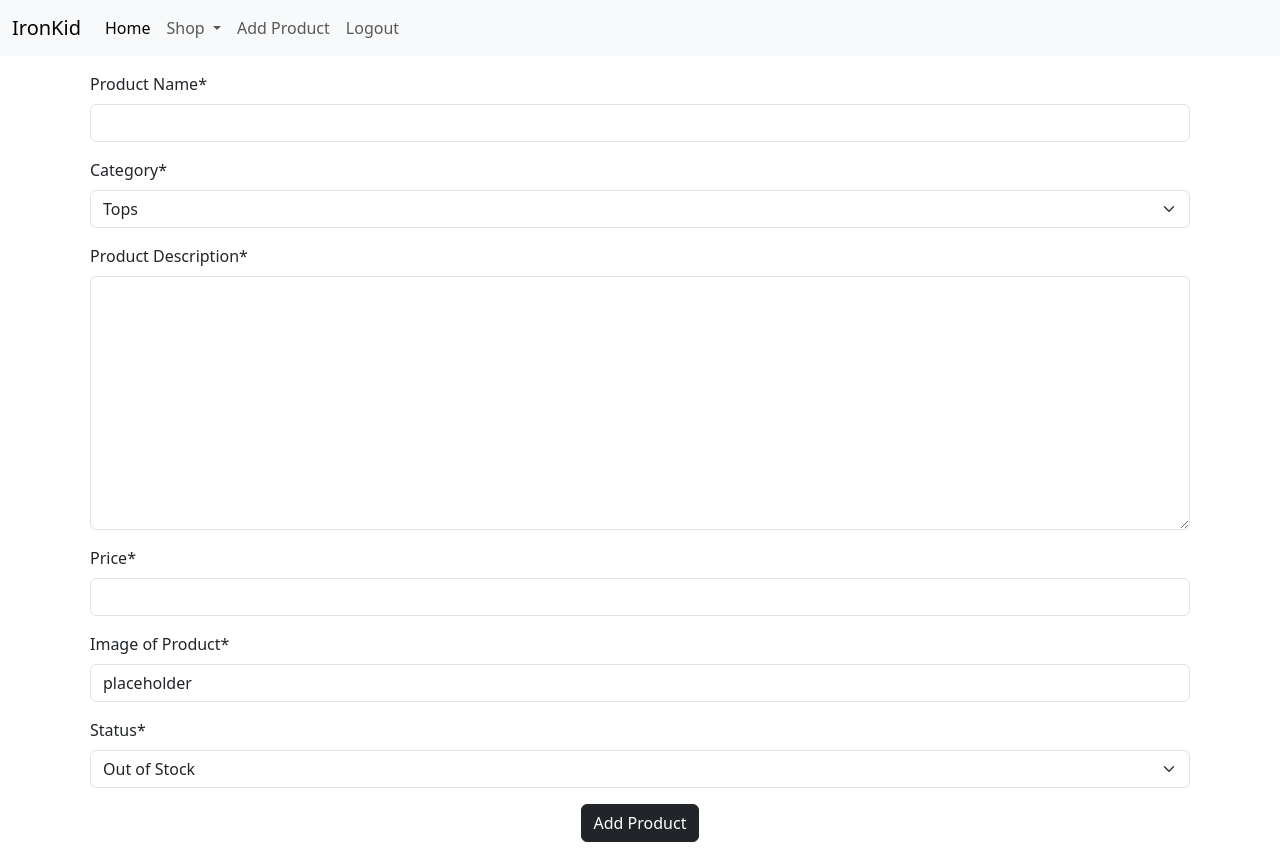
After one commit to dEEGE2time/ironkid, a Django app: page /add_product/ in a window 1280 px wide. The commit adds this page. Run offline with Django 3.2, Linux system fonts and the light colour scheme; the visitor is signed in with stand-in values (Sample User, id 1).

Commit message:
add form and view to add a product in the UI

```diff
--- a/ironkid/urls.py
+++ b/ironkid/urls.py
@@ -18,6 +18,7 @@ from django.urls import path, include
 
 urlpatterns = [
     path('admin/', admin.site.urls),
+    path('djrichtextfield/', include('djrichtextfield.urls')),
     path('summernote/', include('django_summernote.urls')),
     path('', include('shop.urls'), name='shop_urls'),
     path('accounts/', include('allauth.urls')),
--- /dev/null
+++ b/shop/forms.py
@@ -0,0 +1,26 @@
+from django import forms
+from djrichtextfield.widgets import RichTextWidget
+
+from .models import Product
+
+
+class ProductForm(forms.ModelForm):
+    """
+    Form to add a Product
+    """
+    class Meta:
+        model = Product
+        fields = ['name', 'category', 'description', 'price', 'featured_image', 'status']
+
+        widget = {
+            'description': forms.Textarea(attrs={'rows': 5}),
+        }
+
+        labels = {
+            'name': 'Product Name',
+            'category': 'Category',
+            'description': 'Product Description',
+            'price': 'Price',
+            'featured_image': 'Image of Product',
+            'status': 'Status'
+        }
--- a/shop/models.py
+++ b/shop/models.py
@@ -1,6 +1,7 @@
 from django.db import models
 from django.contrib.auth.models import User
 from cloudinary.models import CloudinaryField
+from django.utils.text import slugify
 
 STATUS = ((0, 'Out of Stock'), (1, 'In Stock'))
 CATEGORY = ((0, 'Tops'), (1, 'Pants'), (3, 'Accessories'), (3, 'Artwork'))
@@ -20,6 +21,10 @@ class Product(models.Model):
     def __str__(self):
         return self.name
 
+    def save(self,*args,**kwargs):
+        self.slug=slugify(self.name)
+        super(Product,self).save(*args,**kwargs)
+
 
 class Comment(models.Model):
     product = models.ForeignKey(Product, on_delete=models.CASCADE, related_name='comments')
--- a/shop/urls.py
+++ b/shop/urls.py
@@ -4,5 +4,6 @@ from django.urls import path
 
 urlpatterns = [
     path('', views.ProductList.as_view(), name='shop'),
+    path('add_product/', views.AddProduct.as_view(), name='add_product'),
     path('<slug:slug>/', views.ProductDetails.as_view(), name='product_detail'),
 ]
--- a/shop/views.py
+++ b/shop/views.py
@@ -1,6 +1,10 @@
-from django.shortcuts import render, get_object_or_404
+from django.shortcuts import render, get_object_or_404, reverse
 from django.views import generic, View
+
+from django.contrib.auth.mixins import LoginRequiredMixin
+
 from .models import Product
+from .forms import ProductForm
 
 
 class ProductList(generic.ListView):
@@ -25,3 +29,18 @@ class ProductDetails(View):
                 'comments': comments,
             },
         )
+
+
+class AddProduct(LoginRequiredMixin, generic.CreateView):
+    """
+    Add product view
+    """
+    template_name = '../templates/add_product.html'
+    model = Product
+    form_class = ProductForm
+
+    success_url = '/'
+
+    def form_valid(self, form):
+        form.instance.user = self.request.user
+        return super(AddProduct, self).form_valid(form)
--- /dev/null
+++ b/templates/add_product.html
@@ -0,0 +1,17 @@
+{% extends "base.html" %}
+
+{% block title %} Add Product {% endblock %}
+
+{% block content %}
+<div class="container">
+    <form method="POST" enctype="multipart/form-data" class="p-2">
+        <h1 class="text-center"></h1>
+        {% csrf_token %}
+        {{ form.media }}
+        {{ form|crispy }}
+        <div class="div text-center">
+            <button type="submit" class="btn btn-dark">Add Product</button>
+        </div>
+    </form>
+</div>
+{% endblock %}
--- a/templates/base.html
+++ b/templates/base.html
@@ -50,6 +50,11 @@
                             <li><a class="dropdown-item" href="#">Accessories</a></li>
                         </ul>
                     </li>
+                    {% if user.is_superuser %}
+                    <li class="nav-item">
+                        <a href="{% url 'add_product' %}" class="nav-link">Add Product</a>
+                    </li>
+                    {% endif %}
                     {% if user.is_authenticated %}
                     <li class="nav-item">
                         <a href="{% url 'account_logout' %}" class="nav-link">Logout</a>
```
Also changed, not shown: ironkid/settings.py (+32 -4 lines), requirements.txt (+6 -1 lines).
